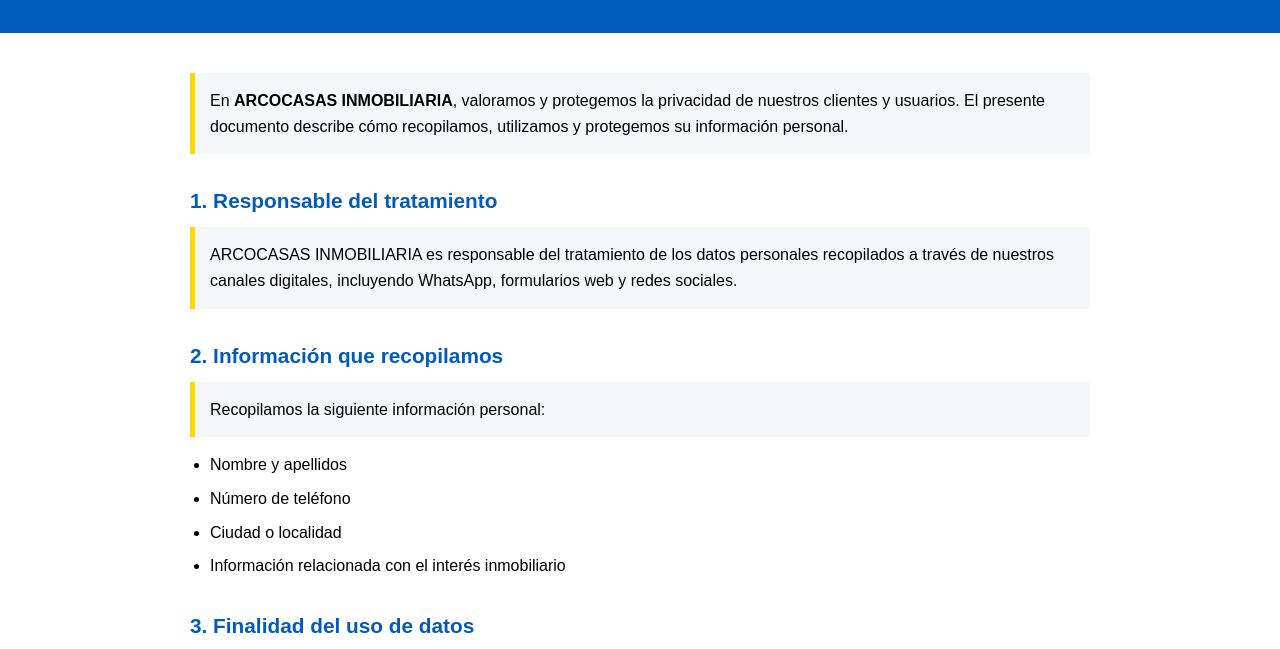
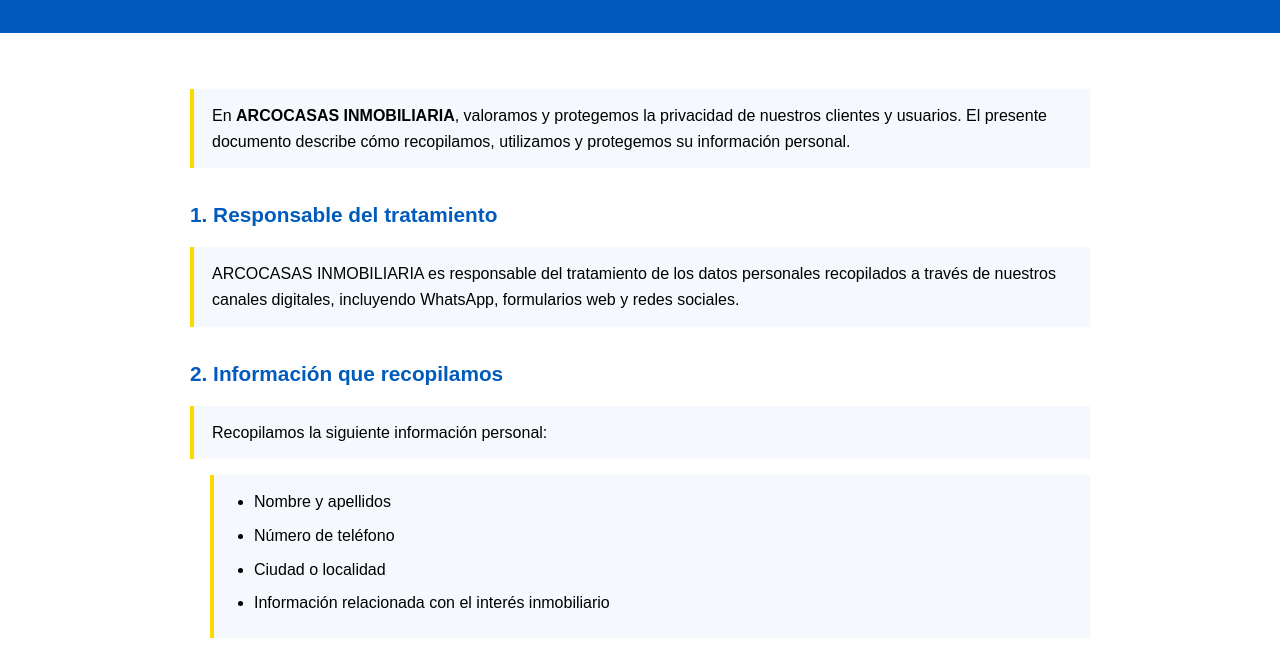
Before and after one commit to pieromiI722/politica-privacidad, a plain HTML site: page index.html in a window 1280 px wide. Shown: the part 105-754 px from the top of the page. Drawn offline with Linux system fonts and the light colour scheme.

Commit message:
Update styles.css

```diff
--- a/styles.css
+++ b/styles.css
@@ -91,10 +91,20 @@ body {
 }
 
 .intro {
-    background-color: #f5f7fa;
-    padding: 15px;
-    border-left: 5px solid var(--amarillo);
-    margin-bottom: 30px;
+    background-color: #F5F8FC;
+    border-left: 4px solid #FFD800;
+    padding: 14px 18px;
+    margin: 16px 0;
+    line-height: 1.6;
+    color: #000000;
+}
+
+/* Listas con mismo estilo visual */
+.intro-list {
+    background-color: #F5F8FC;
+    border-left: 4px solid #FFD800;
+    padding: 14px 40px;
+    margin: 16px 0;
 }
 
 /* FOOTER */
```
